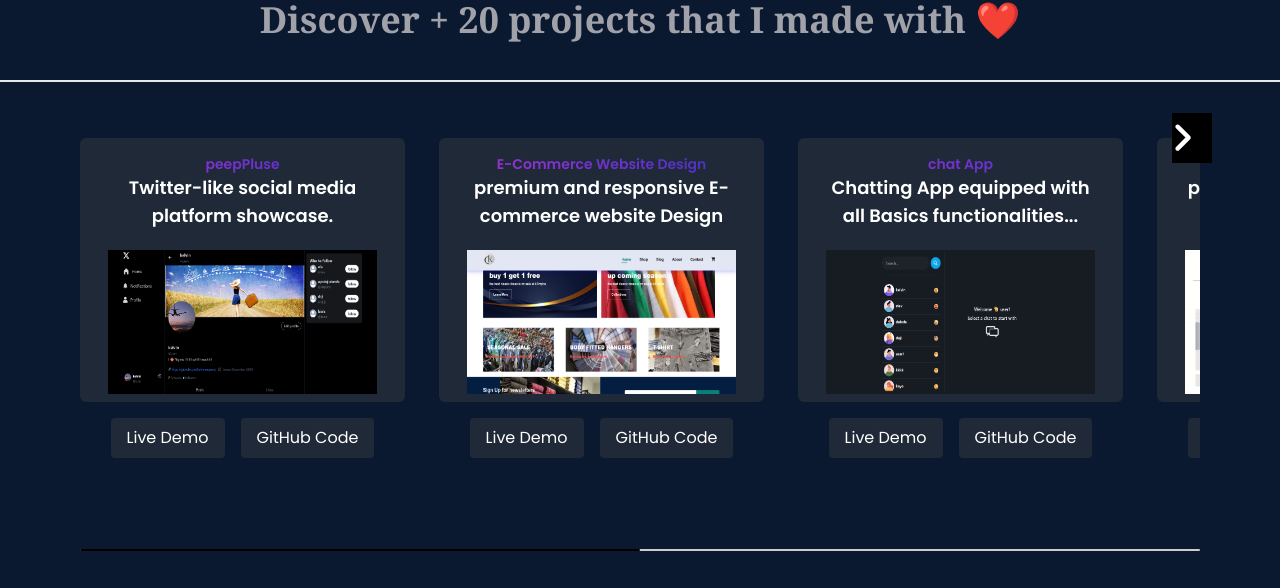
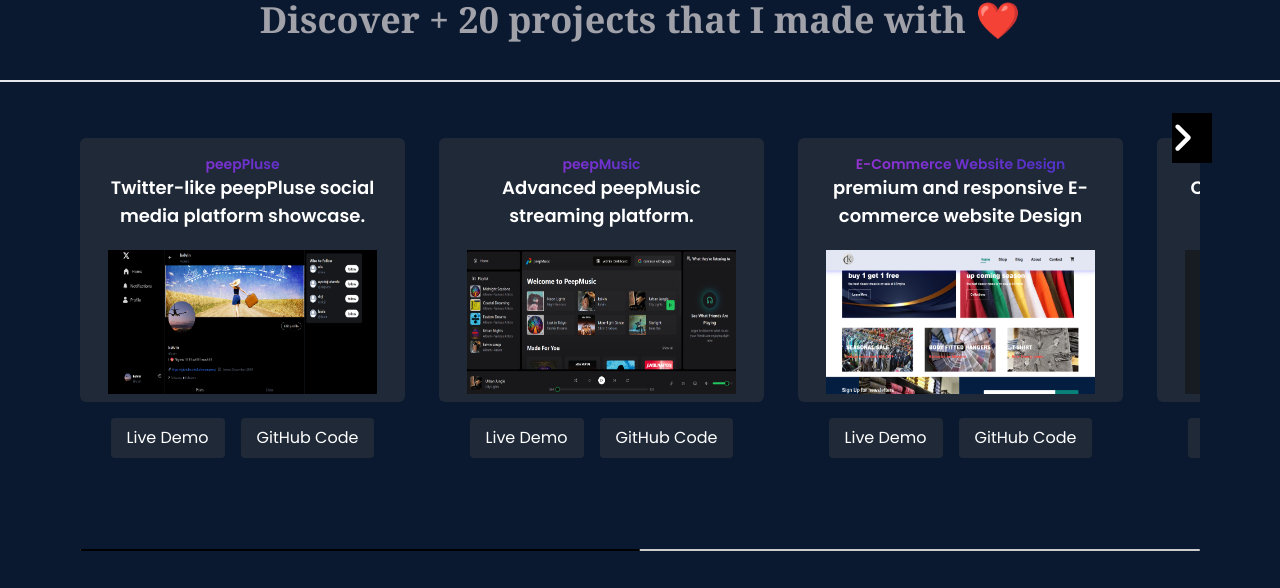
Before and after one commit to kelvinempires/portfolio-react, a React (Vite) app: page / in a window 1280 px wide. Shown: the part 1711-2299 px from the top of the page. Built offline with nearby package versions, Linux system fonts and the light colour scheme.

Commit message:
feat: add peepMusic project to Portfolio component

```diff
--- a/src/components/Portfolio.jsx
+++ b/src/components/Portfolio.jsx
@@ -24,15 +24,25 @@ import image1 from "../assets/image1.png";
 import form from "../assets/form.png";
 import slider from "../assets/slider.png";
 import chat from "../assets/chat.png";
+import peepMusic from "../assets/pmusic.png";
+
 
 const portfolioItems = [
   {
     title: "peepPluse",
-    description: "Twitter-like social media platform showcase.",
+    description: "Twitter-like peepPluse social media platform showcase.",
     url: "https://peeppluse.onrender.com",
     mediaType: "image",
     mediaSrc: peepPluse,
     githubCode: "https://github.com/kelvinempires/PeepPluse-.git",
+  },
+  {
+    title: "peepMusic",
+    description: "Advanced peepMusic streaming platform.",
+    url: "https://peepmusic.onrender.com",
+    mediaType: "image",
+    mediaSrc: peepMusic,
+    githubCode: "https://github.com/kelvinempires/peepMusic.git",
   },
   {
     title: "E-Commerce Website Design",
```
Also changed, not shown: src/assets/pmusic.png (added).
